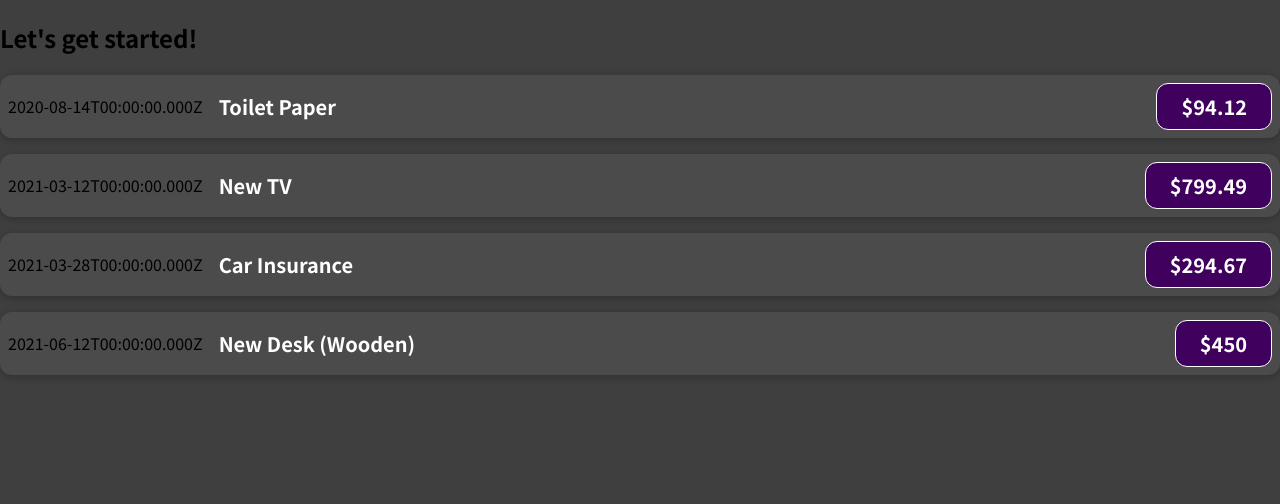
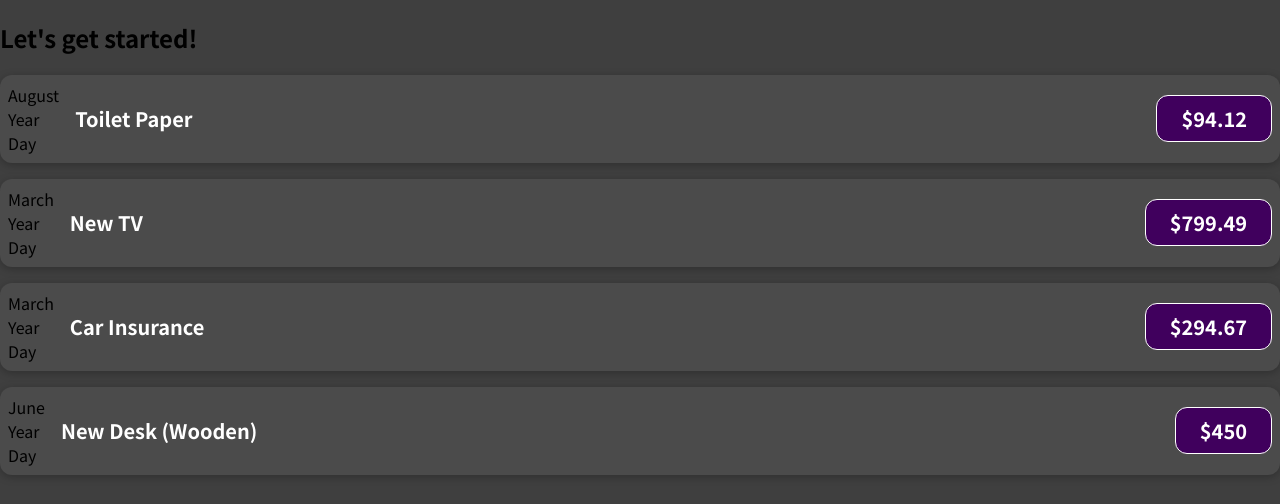
Before and after one commit to ddengmin/react-complete-guide, a JavaScript app in the folder 01-starting-setup/: page / in a window 1280 px wide. Shown: the top 504 px of the page. Built offline with nearby package versions, Linux system fonts and the light colour scheme.

Commit message:
♻️ : props(toLocaleString)을 이용한 월 표현하기

```diff
--- a/01-starting-setup/src/App.js
+++ b/01-starting-setup/src/App.js
@@ -8,7 +8,10 @@ function App() {
       amount: 94.12,
       date: new Date(2020, 7, 14),
     },
-    { id: "e2", title: "New TV", amount: 799.49, date: new Date(2021, 2, 12) },
+    { id: "e2",
+      title: "New TV",
+      amount: 799.49,
+      date: new Date(2021, 2, 12) },
     {
       id: "e3",
       title: "Car Insurance",
--- a/01-starting-setup/src/components/ExpenseItem.js
+++ b/01-starting-setup/src/components/ExpenseItem.js
@@ -1,12 +1,17 @@
 import "./ExpenseItem.css";
 
-function ExpenseItem({date, title, amount}) {
+function ExpenseItem(props) {
+
   return (
     <div className="expense-item">
-      <div>{date.toISOString()}</div>
+      <div>
+        <div>{props.date.toLocaleString('en-US', { month : 'long'})}</div>
+        <div>Year</div>
+        <div>Day</div>
+      </div>
       <div className="expense-item__description">
-        <h2>{title}</h2>
-        <div className="expense-item__price">${amount}</div>
+        <h2>{props.title}</h2>
+        <div className="expense-item__price">${props.amount}</div>
       </div>
     </div>
   );
```
